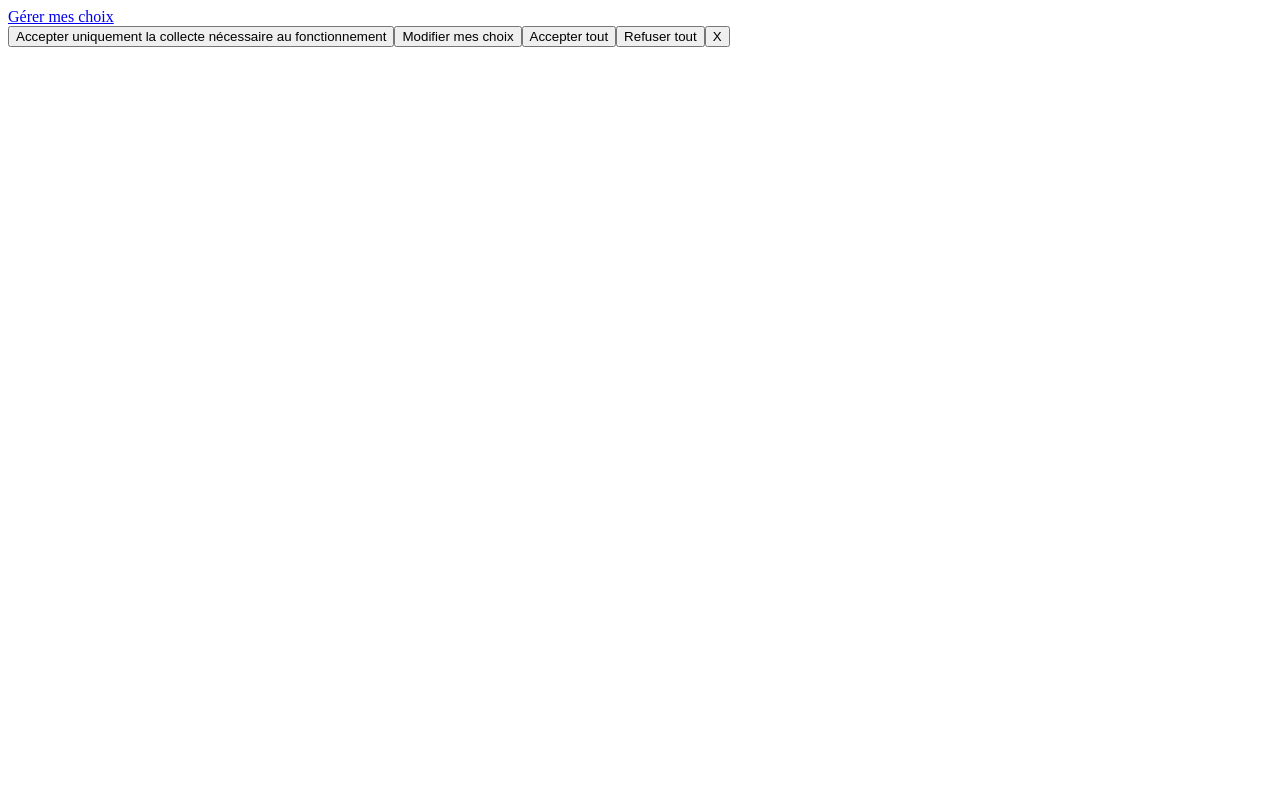
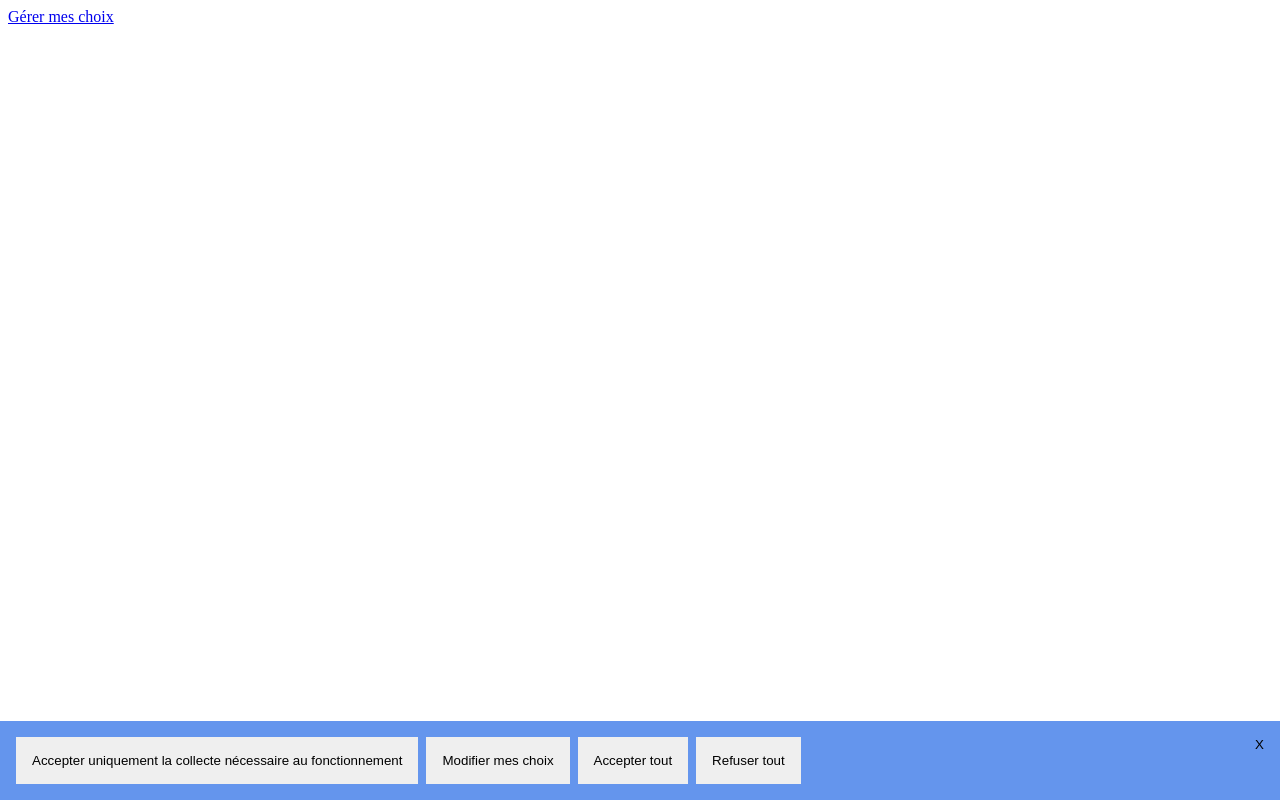
Before and after one commit to thi3rry/js-consents-manager, a Vue app: page / in a window 1280 px wide. Built offline with nearby package versions, Linux system fonts and the light colour scheme.

Commit message:
add some banner style

```diff
--- a/src/components/RgpdBanner.vue
+++ b/src/components/RgpdBanner.vue
@@ -1,10 +1,15 @@
 <template>
-  <div class="actions">
-    <button @click="acceptNecessary">Accepter uniquement la collecte nécessaire au fonctionnement</button>
-    <button @click="openModal()">Modifier mes choix</button>
-    <button @click="acceptAll">Accepter tout</button>
-    <button @click="refuseAll">Refuser tout</button>
-    <button @click="hideBanner()">X</button>
+  <div class="banner banner_bottom">
+    <div class="banner-inner">
+
+      <div class="banner-inner-actions">
+        <button @click="acceptNecessary">Accepter uniquement la collecte nécessaire au fonctionnement</button>
+        <button @click="openModal()">Modifier mes choix</button>
+        <button @click="acceptAll">Accepter tout</button>
+        <button @click="refuseAll">Refuser tout</button>
+      </div>
+      <button @click="hideBanner()" class="banner-inner__close">X</button>
+    </div>
   </div>
 </template>
 <script>
@@ -25,6 +30,53 @@ export default {
   }
 }
 </script>
-<style lang="scss">
-.actions {}
+<style lang="scss" scoped>
+.banner {
+  position: absolute;
+  padding: 1em;
+  left: 0;
+  right: 0;
+  background-color: cornflowerblue;
+  backdrop-filter: brightness(95%) blur(1px);
+  &_top {
+    top: 0;
+    bottom: initial;
+  }
+  &_bottom {
+    bottom: 0;
+    top: initial;
+  }
+
+  &-inner {
+    position: relative;
+    &__close {
+      position: absolute;
+      padding: 1rem;
+      top: -1rem;
+      right: -1rem;
+      border: none;
+      background-color: transparent;
+      color: black;
+      cursor: pointer;
+      &:hover, &:focus, &:active {
+        backdrop-filter: brightness(95%);
+      }
+    }
+    &-actions {
+      button {
+        border: none;
+        cursor: pointer;
+        padding: 1rem;
+        margin-right: .5rem;
+        &:last-child {
+          margin-right: 0;
+        }
+        &:hover {
+          backdrop-filter: brightness(95%) blur(1px);
+          background-color: grey;
+        }
+      }
+    }
+  }
+}
 </style>
```
